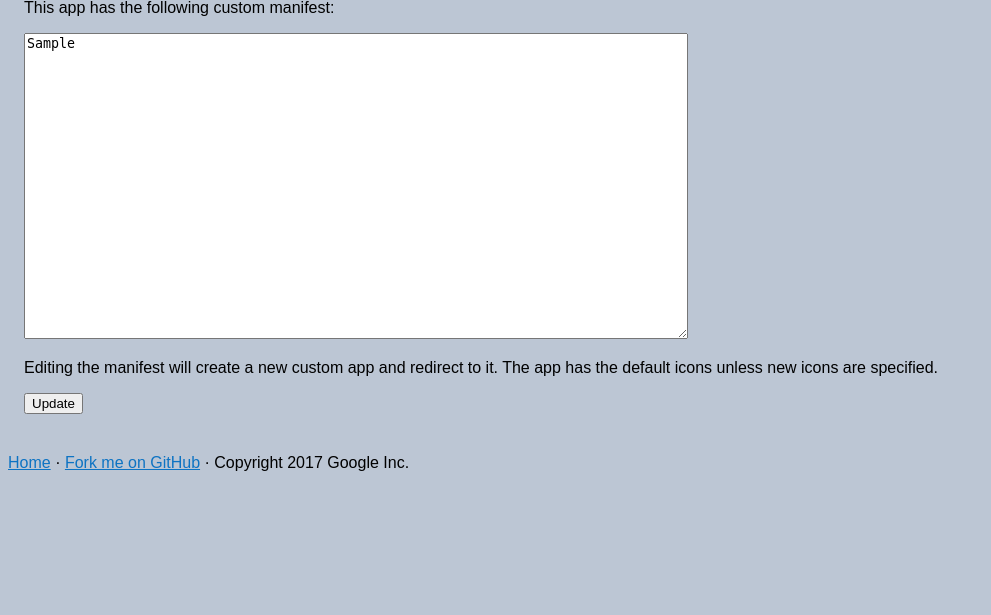
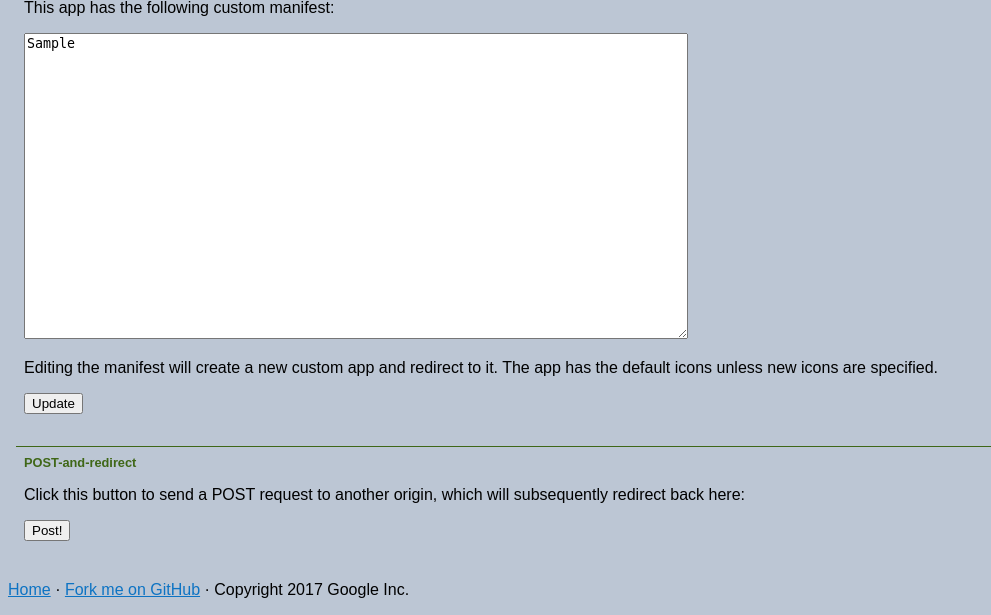
Before and after one commit to benfredwells/killer-marmot, a Python web app: template templates/app.html in a window 1280 px wide. Shown: the part 399-1014 px from the top of the page, without its empty margins (0-991 px from the left). Before the commit the page ends 870 px from the top, so only its background shows below. Run offline with Jinja, Linux system fonts and the light colour scheme; the template is opened without the code that fills it: most values are stand-ins (such as "Sample title", 1, 10 or a date in 2020).

Commit message:
Added POST-and-redirect section to apps pages.
Tests out-of-scope authentication flow.

```diff
--- a/templates/app.html
+++ b/templates/app.html
@@ -36,7 +36,21 @@
     </form>
   </div>
   {% endif %}
-  {% if index_js %}<div id="logs"></div>{% endif %}
+  {% if index_js %}<div id="logs"></div>
+  <div class="log-section">
+    <h2>POST-and-redirect</h2>
+    <p>Click this button to send a POST request to another origin, which will
+       subsequently redirect back here:</p>
+    <p>
+      <!-- See https://github.com/piotrswigon/redirectonpost -->
+      <form method="POST" action="https://redirectonpost.appspot.com">
+        <!-- value must be set to current URL (by onload event) -->
+        <input type="hidden" id="continue_field" name="continue" />
+        <input type="submit" value="Post!" />
+      </form>
+    </p>
+    <p id="cameback" style="display: none">I see you're back!</p>
+  </div>{% endif %}
   <p>
     <a href="/">Home</a>
     ·
```
Also changed, not shown: static/index.js (+9 -0 lines).
